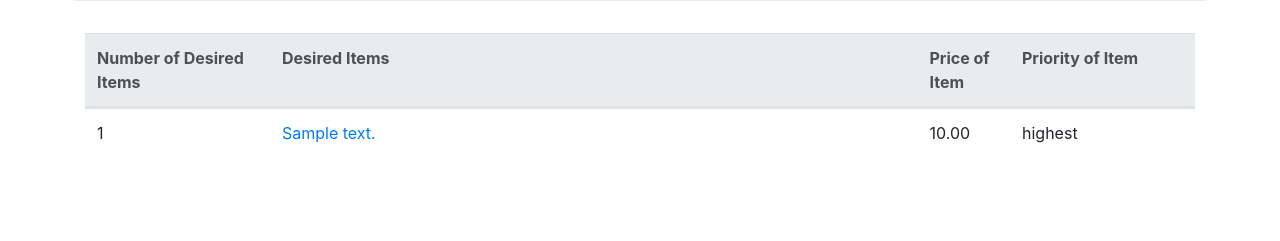
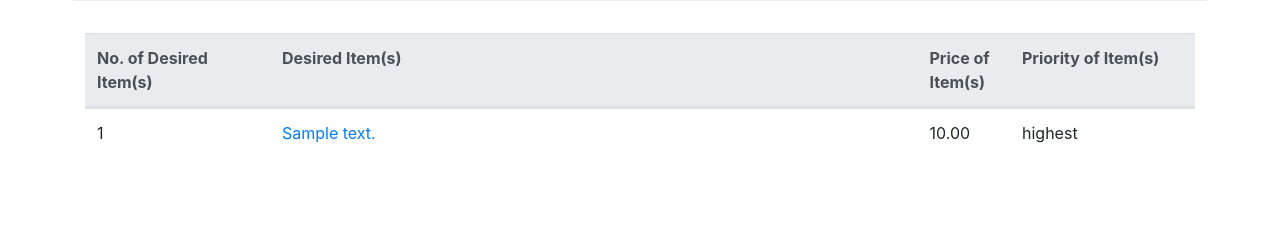
Before and after one commit to richardnpaul/wishlists, a Django app: page /wishlists/00000000-0000-0000-0000-000000000001/ in a window 1280 px wide. Shown: the part 515-756 px from the top of the page. Run offline with Django 3.2, Linux system fonts and the light colour scheme; tables that the repository leaves empty hold one stand-in row (values such as "Sample post"); some libraries are stand-ins or nearby versions.

Commit message:
Minor change to table headings

```diff
--- a/wishlists/lists/templates/wishlist.html
+++ b/wishlists/lists/templates/wishlist.html
@@ -8,10 +8,10 @@
                     <table class="table table-hover">
                         <thead class="thead-light">
                             <tr class="d-flex">
-                                <th class="col-2" scope="col">Number of Desired Items</th>
-                                <th class="col-7" scope="col">Desired Items</th>
-                                <th class="col-1" scope="col">Price of Item</th>
-                                <th class="col-2" scope="col">Priority of Item</th>
+                                <th class="col-2" scope="col">No. of Desired Item(s)</th>
+                                <th class="col-7" scope="col">Desired Item(s)</th>
+                                <th class="col-1" scope="col">Price of Item(s)</th>
+                                <th class="col-2" scope="col">Priority of Item(s)</th>
                             </tr>
                         </thead>
                         <tbody>
```
